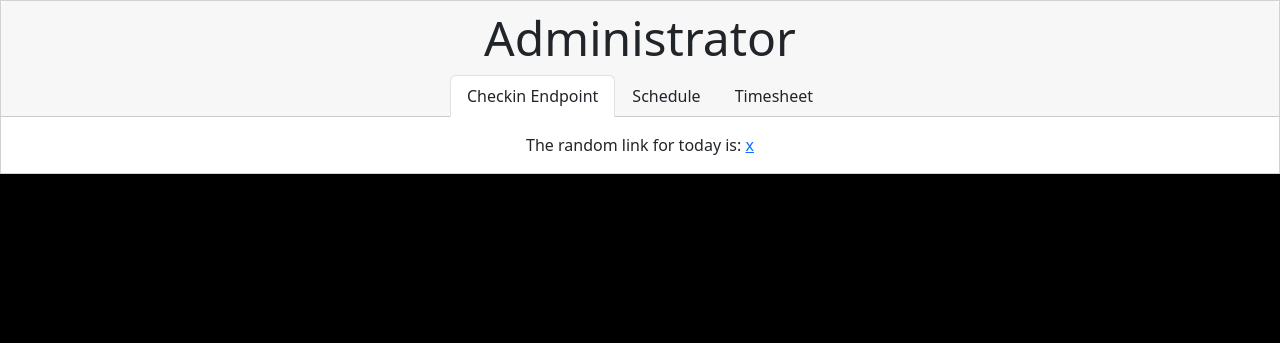
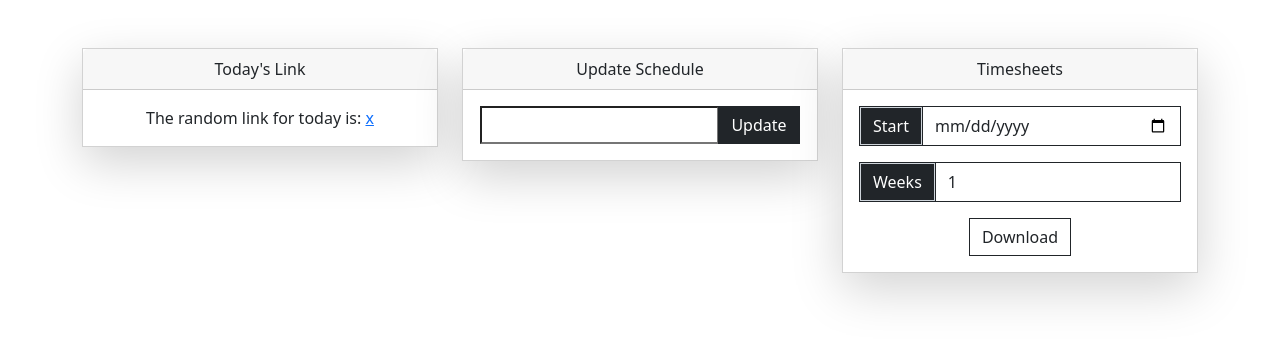
Before and after one commit to Proto007/UTA-Management-System, a Django app: page /6d975d9e9f5e6d5a461ded16097ec288/ in a window 1280 px wide. Shown: the top 343 px of the page. Run offline with Django 4.2, Linux system fonts and the light colour scheme; tables that the repository leaves empty hold one stand-in row (values such as "Sample post"); a database or web service that is not in the repository returns one stand-in record (values such as "Sample title"); data that the repository does not hold is empty.

Commit message:
use separate cards instead of tabs

```diff
--- a/uta_management_system/templates/adminpage.html
+++ b/uta_management_system/templates/adminpage.html
@@ -1,6 +1,6 @@
 <!DOCTYPE html>
 {% load rest_framework %}
-<html lang = "en" style="background-color:black;">
+<html lang = "en">
     <head>
         {% load static %}
         {% csrf_token %}
@@ -22,33 +22,32 @@
             </p>
         {% endfor %}
     {% endif %}
-    <div class="card rounded-0 text-center">
-        <div class="card-header">
-            <h5 class="card-title display-5">Administrator</h5>
-            <ul class="nav nav-tabs card-header-tabs justify-content-center" data-bs-tabs="tabs">
-                <li class="nav-item">
-                    <a class="nav-link active" aria-current="true" data-bs-toggle="tab" href="#checkin-endpoint-actions" style="color:inherit; text-decoration:inherit;">Checkin Endpoint</a>
-                </li>
-                <li class="nav-item">
-                    <a class="nav-link" data-bs-toggle="tab" href="#schedule-actions" style="color:inherit; text-decoration:inherit;">Schedule</a>
-                </li>
-                <li class="nav-item">
-                    <a class="nav-link" data-bs-toggle="tab" href="#timesheet-actions" style="color:inherit; text-decoration:inherit;">Timesheet</a>
-                </li>
-            </ul>
-        </div>
-        <div class="card-body tab-content">
-            <div class="tab-pane active" id="checkin-endpoint-actions">
+    <div class="container text-center mt-5">
+        <div class="row">
+            <div class="col">
+                <div class="card rounded-0 shadow-lg bg-body" id="checkin-endpoint-actions">
+                    <div class="card-header">Today's Link</div>
+                    <div class="card-body">
                         The random link for today is:
                         <a href="http://{{ request.get_host }}/{{ random_pass }}" target="_blank"> {{ random_pass }}</a>
                     </div>
-            <div class="tab-pane" id="schedule-actions">
+                </div>
+            </div>
+            <div class="col">
+                <div class="card rounded-0 shadow-lg bg-body" id="schedule-actions">
+                    <div class="card-header">Update Schedule</div>
+                    <div class="card-body">
                         <form method="POST" class="input-group d-flex justify-content-center">
                             <input type='url' name='file_link'>
                             <button class="btn btn-dark rounded-0" type='submit'>Update</button>
                         </form>
                     </div>
-            <div class="tab-pane" id="timesheet-actions">
+                </div>
+            </div>
+            <div class="col">
+                <div class="card rounded-0 shadow-lg bg-body" id="timesheet-actions">
+                    <div class="card-header">Timesheets</div>
+                    <div class="card-body">
                         <form method="POST">
                             <div class="input-group mb-3">
                                 <div class="border border-dark input-group-prepend"> <span class="input-group-text text-bg-dark rounded-0">Start</span></div>
@@ -63,4 +62,6 @@
                     </div>
                 </div>
             </div>
+        </div>
+    </div>
 </html>
```
Lines whose indentation alone changed are shown as unchanged.
